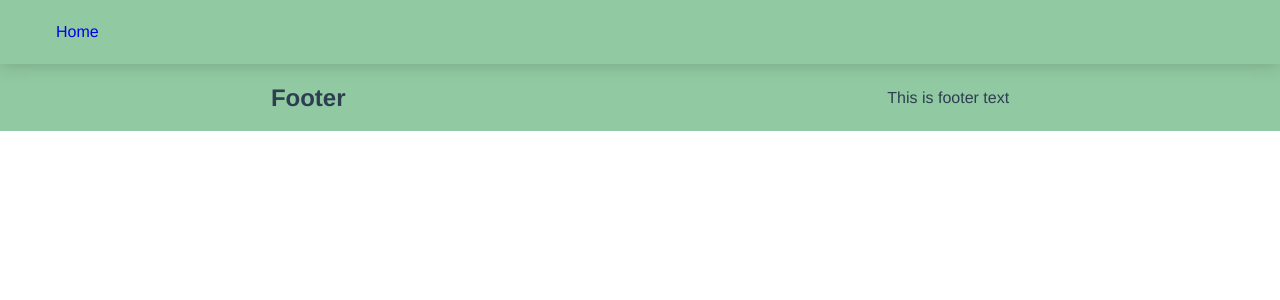
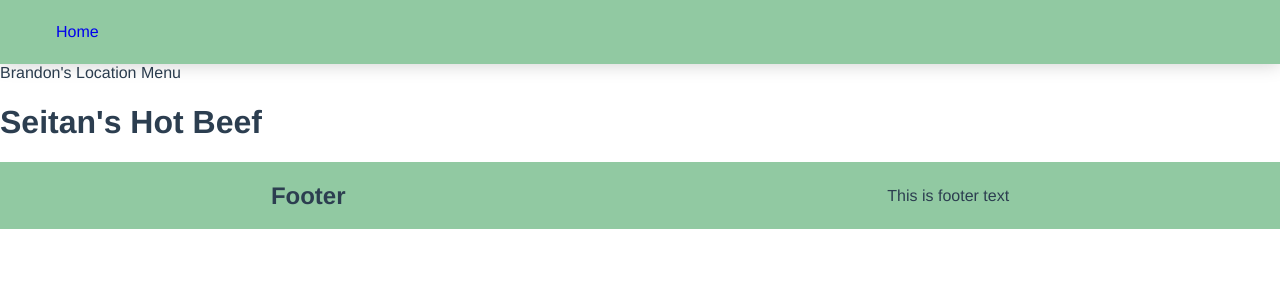
Before and after one commit to tgeitz/tg-bootcamp-restaurant, a Vue app: page /locations/brandon/menu in a window 1280 px wide. Shown: the top 300 px of the page. Built offline with nearby package versions, Linux system fonts and the light colour scheme.

Commit message:
Add Menu Link Home to Menu
Added Menu.vue, Linked to it from the home page, also added image

```diff
--- a/src/router/index.js
+++ b/src/router/index.js
@@ -1,6 +1,7 @@
 import { createRouter, createWebHistory } from 'vue-router'
 import Home from '../views/Home.vue';
 import TomMenu from '../views/locations/tom/Menu.vue';
+import BrandonMenu from '../views/locations/brandon/Menu.vue';
 
 const routes = [
   {
@@ -13,6 +14,11 @@ const routes = [
     name: "Tom's Location Menu",
     component: TomMenu
   },
+  {
+    path: '/locations/brandon/menu',
+    name: "Brandon's Location Menu",
+    component: BrandonMenu
+  },
 ]
 
 const router = createRouter({
--- a/src/views/Home.vue
+++ b/src/views/Home.vue
@@ -24,7 +24,12 @@
             </div>
             <div class="location-row">
                 <home-location-button class="location" :location-name="`Arty's Location`" />
-                <home-location-button class="location" :location-name="`Brandon's Location`" />
+                <router-link to="/locations/brandon/menu">
+                    <home-location-button class="location"
+                        :location-name="`Brandon's Location`"
+                        background-image-url="https://www.chicagotribune.com/resizer/M-y5GhubeWYO8w3hcubvpGQuTLI=/1400x0/top/cloudfront-us-east-1.images.arcpublishing.com/tronc/LY56OLHYNNHKHGUTOFD6J7MM5Y.jpg"
+                    />
+                </router-link>
             </div>
             <div class="location-row">
                 <home-location-button class="location" :location-name="`Dan's Location`" />
--- /dev/null
+++ b/src/views/locations/brandon/Menu.vue
@@ -0,0 +1,5 @@
+<template>
+    <div>Brandon's Location Menu</div>
+    <h1>Seitan's Hot Beef</h1>
+
+</template>
```
